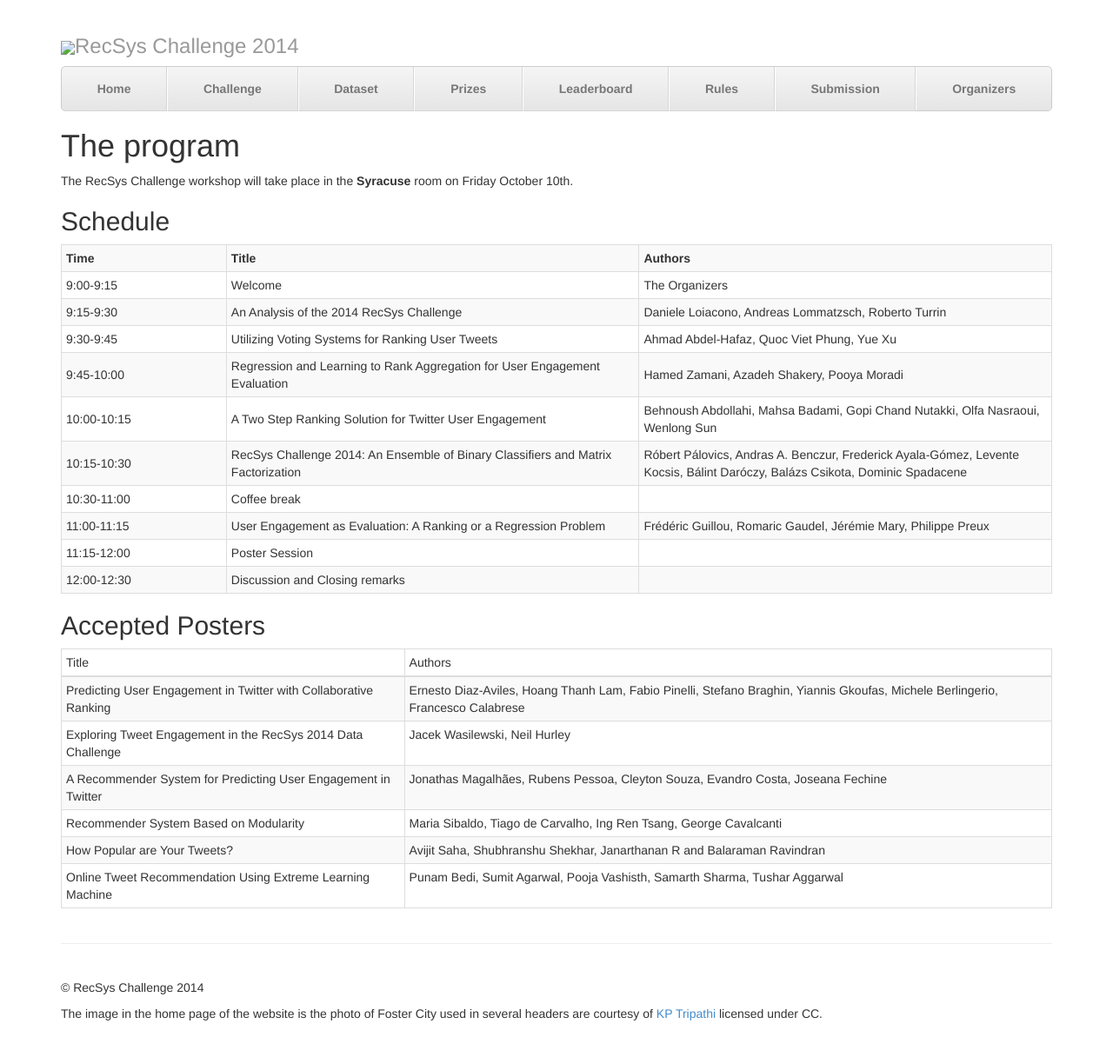
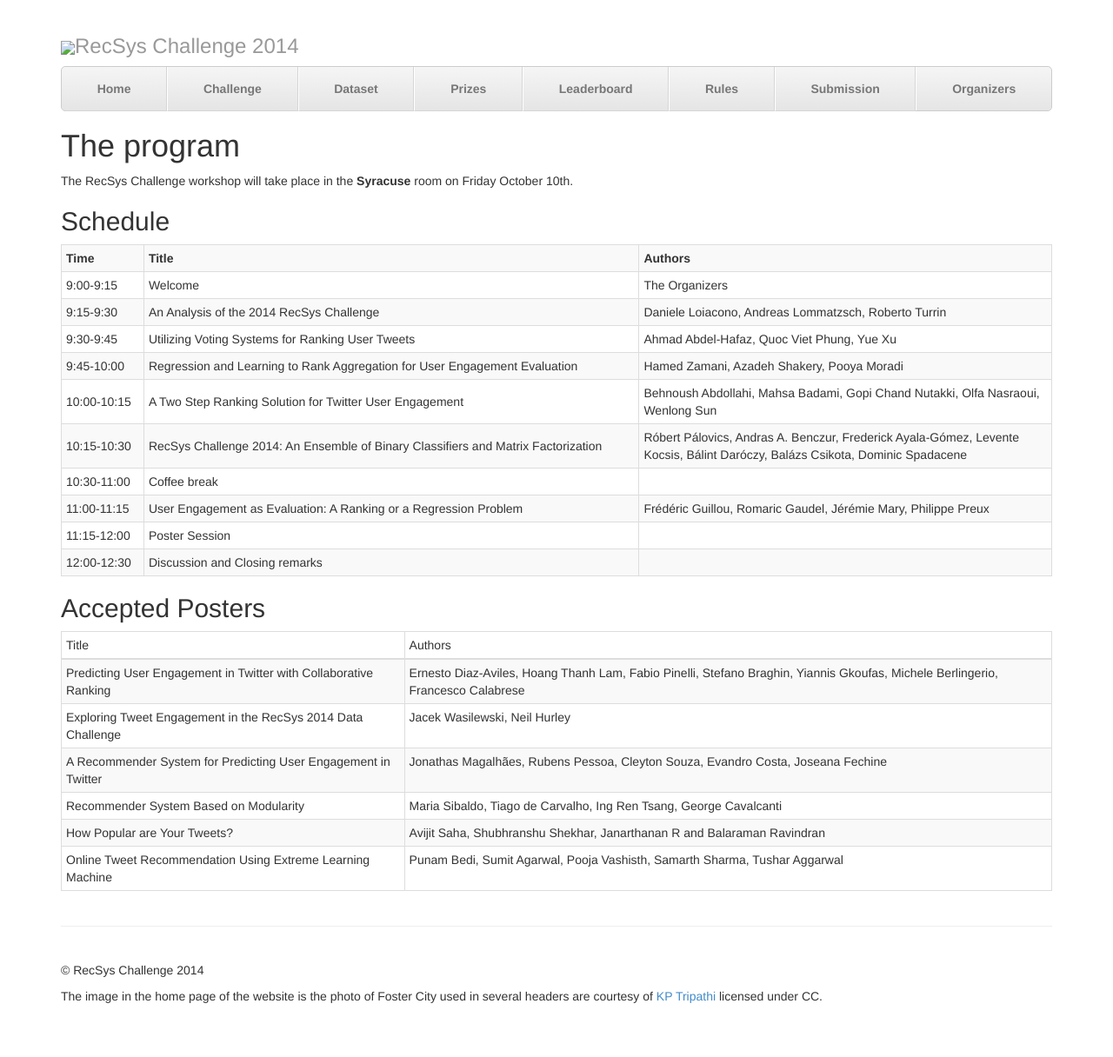
Before and after one commit to recsyschallenge/2014, a Jekyll site: the page built from program/temp.md, in a window 1280 px wide. Shown: the whole page at 87% size. Built offline with Jekyll 4.4.1, drawn with Linux system fonts in a browser that asks for light colours; Markdown is read by kramdown in place of the engine named in the settings.

Commit message:
Update temp.md

```diff
--- a/program/temp.md
+++ b/program/temp.md
@@ -10,8 +10,8 @@
 <table class="table-bordered table-striped table-condensed table-nonfluid">
 
     <tr>
-        <th class="col-md-2">Time</th>
-        <th class="col-md-5">Title</th>
+        <th class="col-md-1">Time</th>
+        <th class="col-md-6">Title</th>
         <th class="col-md-5">Authors</th>
     </tr>
 
```
